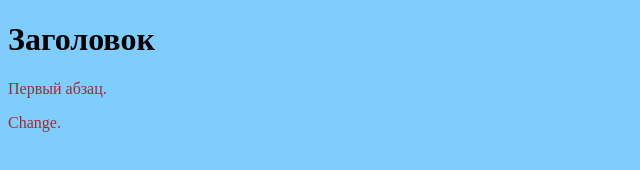
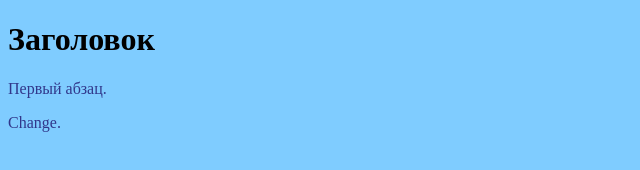
Before and after one commit to Crazy-story/newlab, a plain HTML site: page index.html in a window 1280 px wide. Shown: the whole page, without its empty margins (0-640 px from the left). Drawn offline with Linux system fonts and the light colour scheme.

Commit message:
New commit

```diff
--- a/css/main.css
+++ b/css/main.css
@@ -2,5 +2,5 @@
     background-color: rgb(127, 204, 255);
 }
 p {
-    color:brown;
+    color:rgb(49, 55, 139);
 }
```
